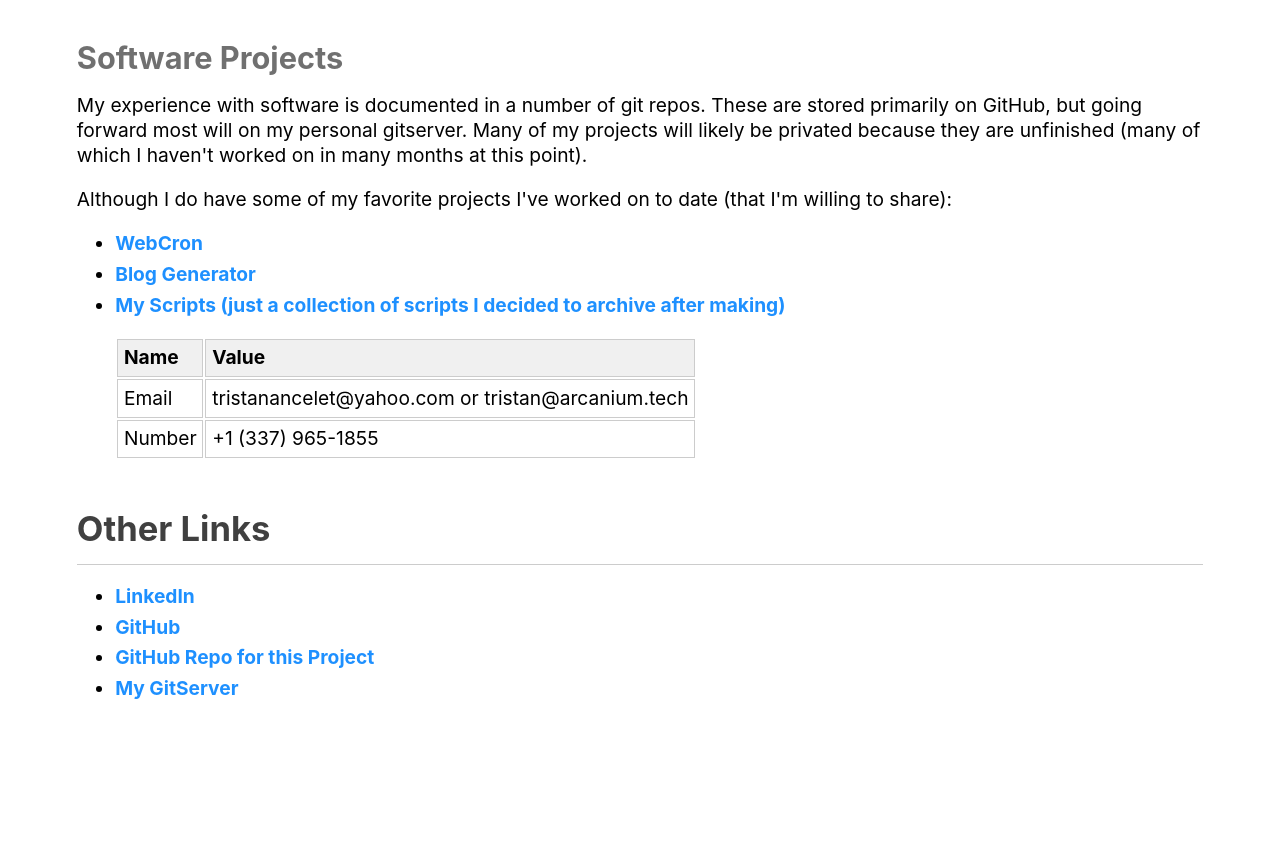
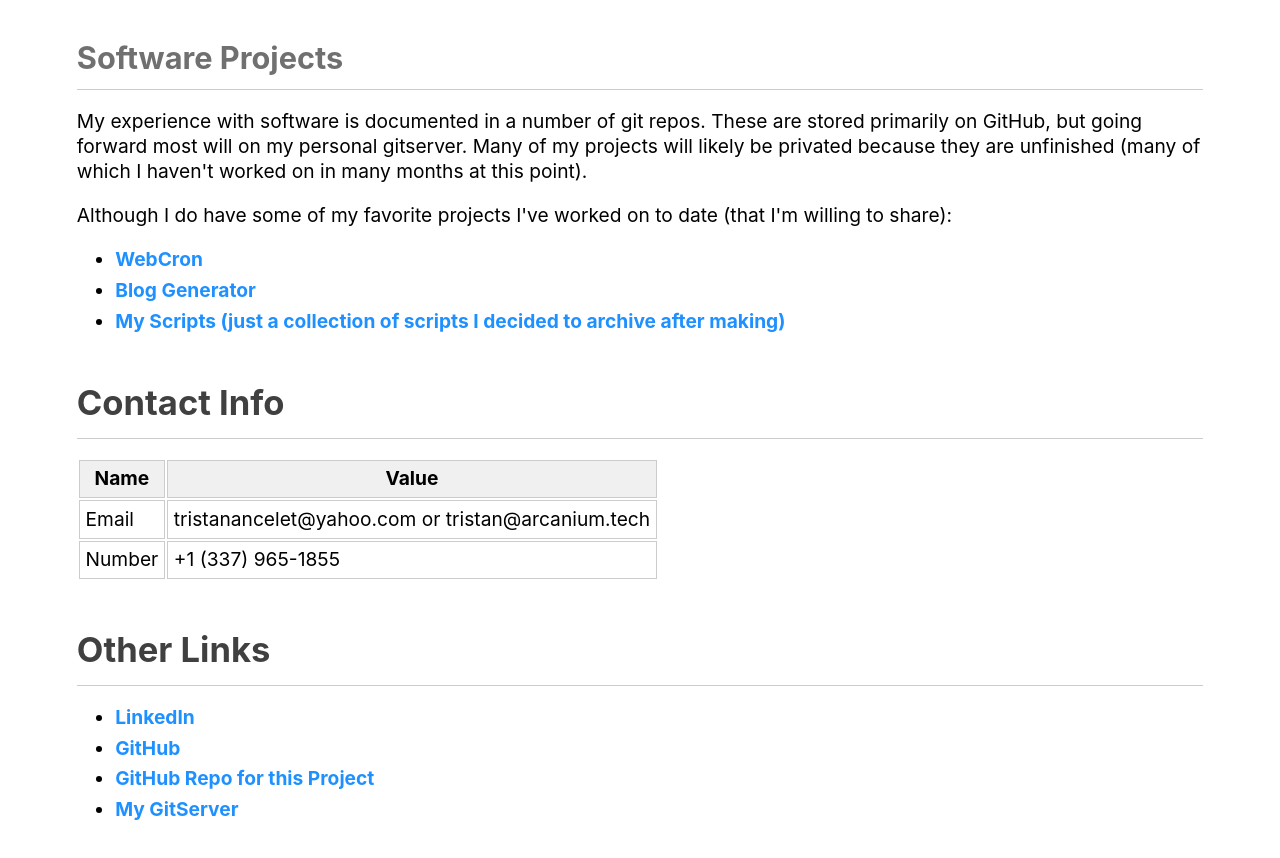
Before and after one commit to TristanAncelet/Blog-Site, a plain HTML site: page about-me.html in a window 1280 px wide. Shown: the part 1194-2052 px from the top of the page. Before the commit the page ends 1933 px from the top, so only its background shows below. Drawn offline with Linux system fonts and the light colour scheme.

Commit message:
added line below contact in about-me

```diff
--- a/about-me.html
+++ b/about-me.html
@@ -45,6 +45,7 @@ In my day job I use scripting languages to automate portions of my workload on t
 </p>
 
 <div id="What work do I do-Software Projects"><h3 id="Software Projects" class="header"><a href="#What work do I do-Software Projects">Software Projects</a></h3></div>
+<hr />
 <p>
 My experience with software is documented in a number of git repos. These are stored primarily on GitHub, but going forward most will on my personal gitserver. Many of my projects will likely be privated because they are unfinished (many of which I haven't worked on in many months at this point).
 </p>
@@ -61,6 +62,10 @@ Although I do have some of my favorite projects I've worked on to date (that I'm
 
 <li>
 <a href="https://git.arcanium.tech/tristan/myscripts">My Scripts (just a collection of scripts I decided to archive after making)</a>
+
+</ul>
+<div id="Contact Info"><h2 id="Contact Info" class="header"><a href="#Contact Info">Contact Info</a></h2></div>
+<hr />
 <table>
 <thead>
 <tr>
@@ -92,7 +97,6 @@ Number
 </tbody>
 </table>
 
-</ul>
 <div id="Other Links"><h2 id="Other Links" class="header"><a href="#Other Links">Other Links</a></h2></div>
 <hr />
 <ul>
```
